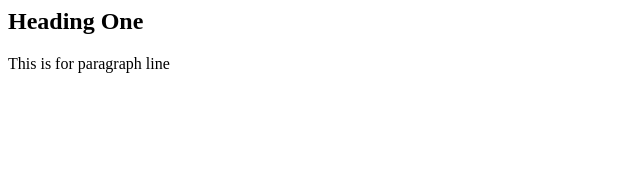
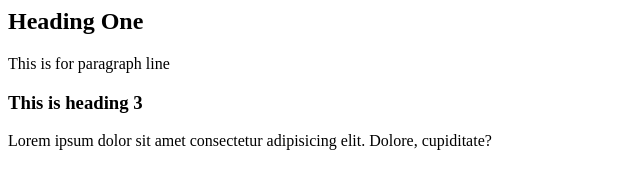
Before and after one commit to pravinnch/repoOct2, a plain HTML site: page index.html in a window 1280 px wide. Shown: the whole page, without its empty margins (0-640 px from the left). Drawn offline with Linux system fonts and the light colour scheme.

Commit message:
sub heading added

```diff
--- a/index.html
+++ b/index.html
@@ -1,2 +1,5 @@
 <h2>Heading One</h2>
 <p>This is for paragraph line</p>
+
+<h3>This is heading 3</h3>
+<p>Lorem ipsum dolor sit amet consectetur adipisicing elit. Dolore, cupiditate?</p>
```
